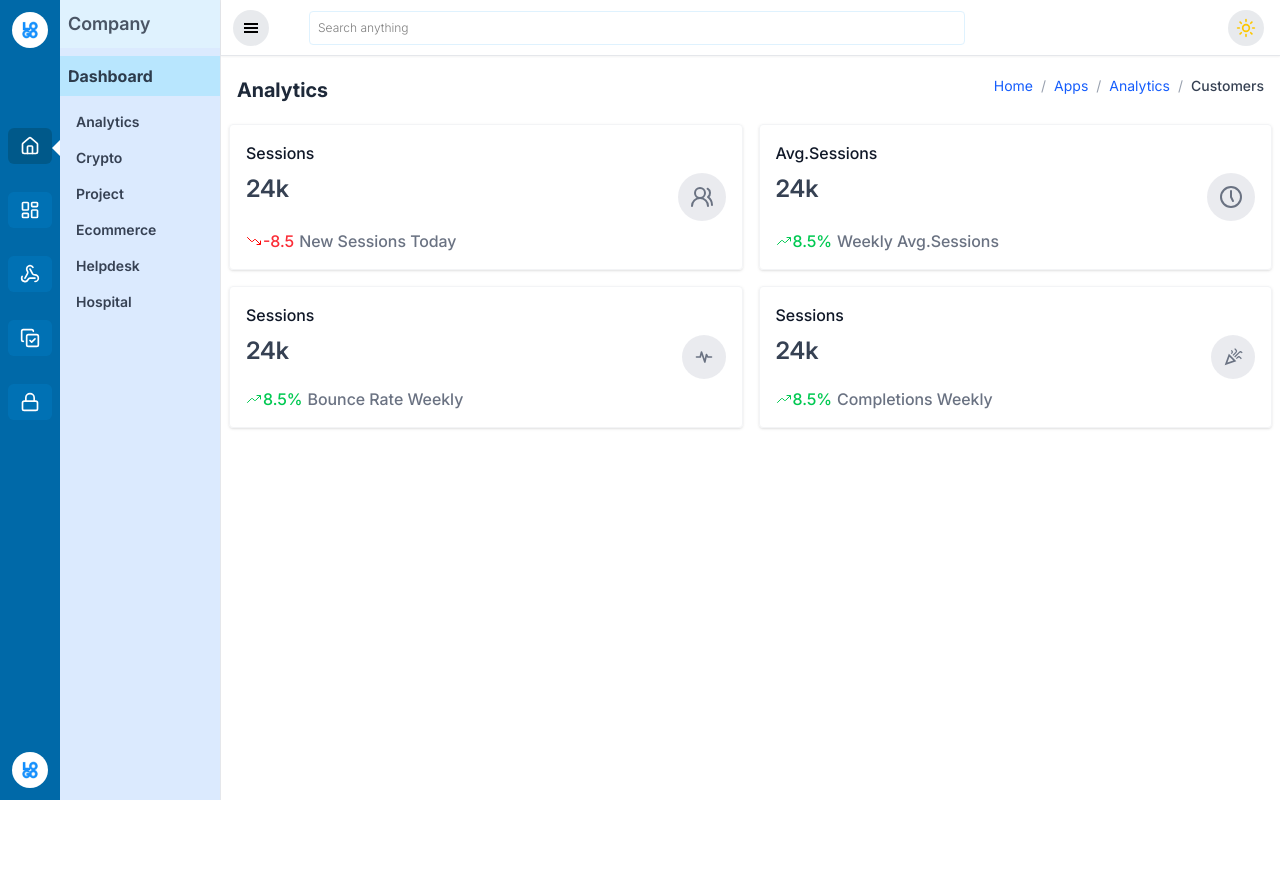
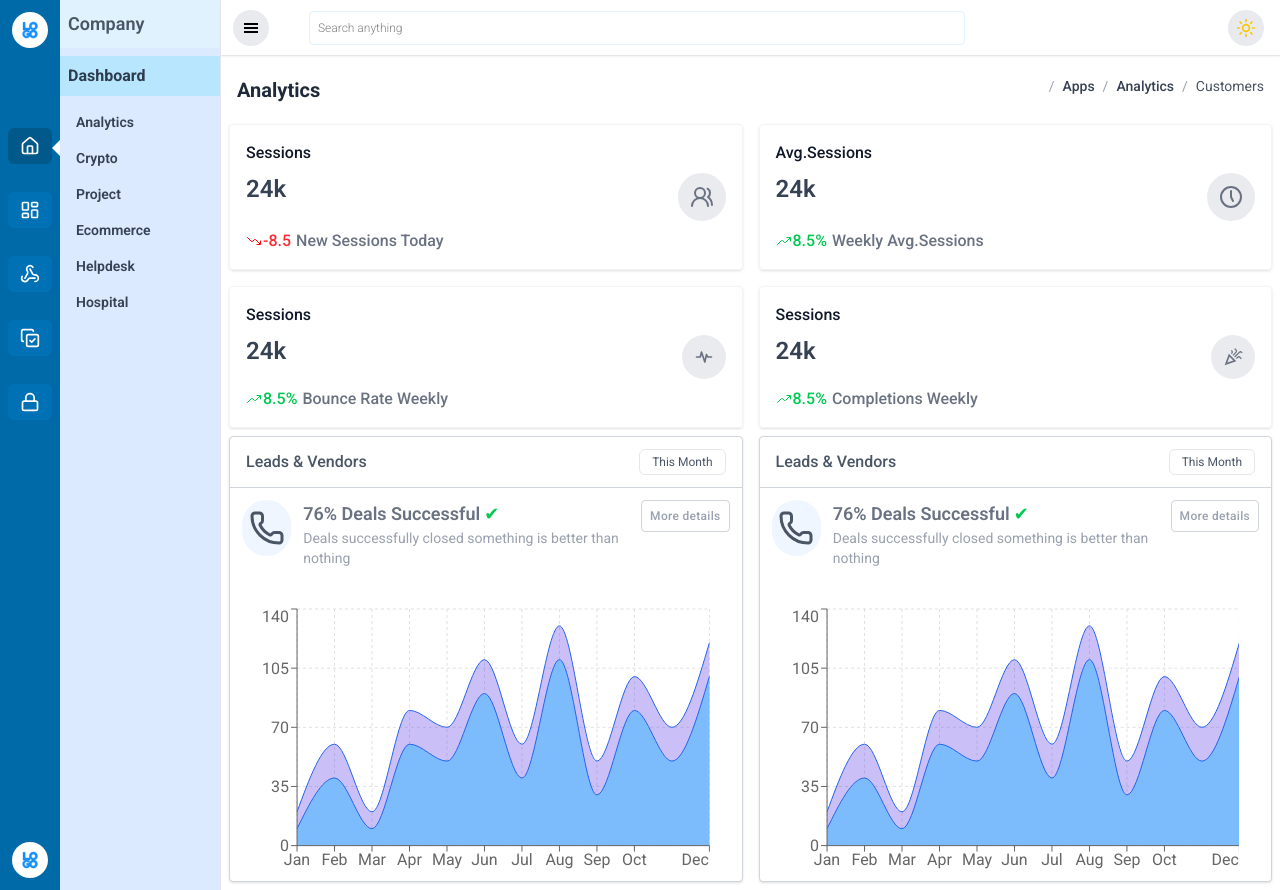
Before and after one commit to abhishekbhattarai0/crm, a React (Vite) app: page /apps/analytics/customers in a window 1280 px wide. Before the commit the page ends 800 px from the top, so only its background shows below. Built offline with nearby package versions, Linux system fonts and the light colour scheme.

Commit message:
add widget container and multiline chart

```diff
--- a/src/components/ui/BreadCrums.tsx
+++ b/src/components/ui/BreadCrums.tsx
@@ -11,26 +11,26 @@ const Breadcrumbs = () => {
         <nav className="mb-4" aria-label="Breadcrumb">
             <ol className="flex flex-wrap items-center text-sm text-gray-500">
                 {/* Home */}
-                <li>
+                {/* <li>
                     <Link
                         to="/"
                         className="text-blue-600 hover:text-blue-800 transition-colors"
                     >
                         Home
                     </Link>
-                </li>
+                </li> */}
 
                 {pathnames.map((value, index) => {
                     const to = "/" + pathnames.slice(0, index + 1).join("/");
                     const isLast = index === pathnames.length - 1;
 
                     return (
-                        <li key={to} className="flex items-center">
+                        <li key={to} className="flex items-center ">
                             {/* Separator */}
 
                             {isLast ? (<>
                                 <span className="mx-2 text-gray-400">/</span>
-                                <span className="font-medium text-gray-700 capitalize">
+                                <span className=" text-gray-600 capitalize">
                                     {decodeURIComponent(value)}
                                 </span>
                             </>
@@ -39,7 +39,7 @@ const Breadcrumbs = () => {
                                     <span className="mx-2 text-gray-400">/</span>
                                     <Link
                                         to={to}
-                                        className="text-blue-600 hover:text-blue-800 capitalize transition-colors"
+                                        className="text-gray-700 hover:text-blue-800 capitalize transition-colors font-medium"
                                     >
                                         {decodeURIComponent(value)}
                                     </Link>
--- /dev/null
+++ b/src/container/DashboardWidgetContainer.tsx
@@ -0,0 +1,68 @@
+import Button from '@/components/ui/Button';
+import { Phone } from 'lucide-react';
+import React from 'react'
+
+const DashboardWidgetContainer = ({
+    title = "Leads & Vendors",
+    period = "This Month",
+    successRate = "76%",
+    description = "Deals successfully closed something is better than nothing",
+    actionText = "More details",
+    children, // chart goes here
+}: {
+    title?: string;
+    period?: string;
+    successRate?: string;
+    description?: string;
+    actionText?: string;
+    children?: React.ReactNode
+}) => {
+    return (
+        <div className="rounded border border-gray-300 bg-white  shadow-sm w-full">
+            {/* Header */}
+            <div className=" flex items-center justify-between border-b border-gray-300 py-3 px-4 ">
+                <h3 className=" font-medium text-gray-600">
+                    {title}
+                </h3>
+
+                <button className="rounded-md border border-gray-200 px-3 py-1 text-xs text-gray-600 hover:bg-gray-50">
+                    {period}
+                </button>
+            </div>
+
+            {/* Summary */}
+            <div className="mb-6 flex p-3 justify-between  sm:flex-row flex-col gap-4   ">
+                <div className="flex  gap-3  ">
+                    <div className="flex size-14 items-center justify-center rounded-full bg-blue-50 text-gray-600 ">
+                        <Phone size={36} />
+                    </div>
+
+                    <div>
+                        <div className="text-lg font-semibold text-gray-500 ">
+                            {successRate} Deals Successful
+                            <span className="ml-1 text-green-500 ">✔</span>
+
+                        </div>
+                        <p className="text-sm text-gray-400 flex">
+                            {description}
+                        </p>
+                    </div>
+                </div>
+                <div className=' flex sm:justify-end mt-4 sm:mt-0 h-8'>
+                    <Button className="bg-white text-gray-400 border border-gray-300 py-1 px-2 rounded text-xs hover:text-white hover:bg-sky-600 transition-all duration-300 active:bg-sky-700 truncate ">
+                        {actionText}
+                    </Button>
+                </div>
+
+            </div>
+
+            {/* Chart Area */}
+            <div className='h-full w-full'>
+                {children}
+            </div>
+        </div>
+    );
+};
+
+
+export default DashboardWidgetContainer
--- a/src/feathures/dashboard/analytics/Analytics.tsx
+++ b/src/feathures/dashboard/analytics/Analytics.tsx
@@ -1,6 +1,8 @@
 import Breadcrumbs from '@/components/ui/BreadCrums';
 import InfoCard from '../components/InfoCard'
 import { analayticsCardInfo } from '@/utils/constants';
+import DashboardWidgetContainer from '@/container/DashboardWidgetContainer';
+import MultiLineChart from '../components/Chart';
 
 
 
@@ -9,7 +11,7 @@ const Analytics = () => {
         <div className='mt-2'>
             <div className='flex justify-between px-4 py-3 '>
                 <h1 className='text-xl font-bold text-gray-800'>Analytics</h1>
-                <div> <Breadcrumbs/></div>
+                <div> <Breadcrumbs /></div>
 
             </div>
 
@@ -19,6 +21,25 @@ const Analytics = () => {
                     <InfoCard {...item} key={idx} />
                 ))}
             </div>
+
+            {/* leads and vendor card */}
+            <div className='sm:flex  '>
+                <div className='m-2 w-full'>
+                    <DashboardWidgetContainer >
+                        <div className='sm:px-8 px-1'>
+                            <MultiLineChart />
+                        </div>
+                    </DashboardWidgetContainer>
+                </div>
+
+                <div className='m-2 w-full'>
+                    <DashboardWidgetContainer >
+                        <div className='px-8'>
+                            <MultiLineChart />
+                        </div>
+                    </DashboardWidgetContainer>
+                </div>
+            </div>
         </div>
     )
 }
--- a/src/feathures/dashboard/components/Chart.tsx
+++ b/src/feathures/dashboard/components/Chart.tsx
@@ -1,56 +1,73 @@
-import { LineChart, Line, XAxis, YAxis, CartesianGrid, Tooltip, Legend } from 'recharts';
+import { XAxis, YAxis, CartesianGrid, Tooltip, Area, AreaChart } from 'recharts';
 
 // #region Sample data
+// const data = [
+//   {
+//     name: 'Page A',
+//     uv: 4000,
+//     pv: 2400,
+//     amt: 2400,
+//   },
+//   {
+//     name: 'Page B',
+//     uv: 3000,
+//     pv: 1398,
+//     amt: 2210,
+//   },
+//   {
+//     name: 'Page C',
+//     uv: 2000,
+//     pv: 9800,
+//     amt: 2290,
+//   },
+//   {
+//     name: 'Page D',
+//     uv: 2780,
+//     pv: 3908,
+//     amt: 2000,
+//   },
+//   {
+//     name: 'Page E',
+//     uv: 1890,
+//     pv: 4800,
+//     amt: 2181,
+//   },
+//   {
+//     name: 'Page F',
+//     uv: 2390,
+//     pv: 3800,
+//     amt: 2500,
+//   },
+//   {
+//     name: 'Page G',
+//     uv: 3490,
+//     pv: 4300,
+//     amt: 2100,
+//   },
+// ];
+
+
 const data = [
-  {
-    name: 'Page A',
-    uv: 4000,
-    pv: 2400,
-    amt: 2400,
-  },
-  {
-    name: 'Page B',
-    uv: 3000,
-    pv: 1398,
-    amt: 2210,
-  },
-  {
-    name: 'Page C',
-    uv: 2000,
-    pv: 9800,
-    amt: 2290,
-  },
-  {
-    name: 'Page D',
-    uv: 2780,
-    pv: 3908,
-    amt: 2000,
-  },
-  {
-    name: 'Page E',
-    uv: 1890,
-    pv: 4800,
-    amt: 2181,
-  },
-  {
-    name: 'Page F',
-    uv: 2390,
-    pv: 3800,
-    amt: 2500,
-  },
-  {
-    name: 'Page G',
-    uv: 3490,
-    pv: 4300,
-    amt: 2100,
-  },
+  { month: "Jan", newVisits: 20, uniqueVisits: 10 },
+  { month: "Feb", newVisits: 60, uniqueVisits: 40 },
+  { month: "Mar", newVisits: 20, uniqueVisits: 10 },
+  { month: "Apr", newVisits: 80, uniqueVisits: 60 },
+  { month: "May", newVisits: 70, uniqueVisits: 50 },
+  { month: "Jun", newVisits: 110, uniqueVisits: 90 },
+  { month: "Jul", newVisits: 60, uniqueVisits: 40 },
+  { month: "Aug", newVisits: 130, uniqueVisits: 110 },
+  { month: "Sep", newVisits: 50, uniqueVisits: 30 },
+  { month: "Oct", newVisits: 100, uniqueVisits: 80 },
+  { month: "Nov", newVisits: 70, uniqueVisits: 50 },
+  { month: "Dec", newVisits: 120, uniqueVisits: 100 }
 ];
+
 // #endregion
 
-export default function TinyChart() {
+export default function MultiLineChart() {
   return (
-    <LineChart
-      style={{ width: '100%', maxWidth: '700px', height: '100%', maxHeight: '70vh', aspectRatio: 1.618 }}
+    <AreaChart
+      style={{ width: '100%', aspectRatio: 1.618, zIndex: -0, }}
       responsive
       data={data}
       margin={{
@@ -60,13 +77,27 @@ export default function TinyChart() {
         bottom: 5,
       }}
     >
-      <CartesianGrid strokeDasharray="3 3" />
-      <XAxis dataKey="name" />
+      <CartesianGrid strokeOpacity='0.6' strokeDasharray="3 3" />
+      <XAxis dataKey="month" />
       <YAxis width="auto" />
       <Tooltip />
-      <Legend />
-      <Line type="monotone" dataKey="pv" stroke="#8884d8" activeDot={{ r: 8 }} />
-      <Line type="monotone" dataKey="uv" stroke="#82ca9d" />
-    </LineChart>
+      {/* <Legend /> */}
+      <Area
+        type="monotone"
+        dataKey="newVisits"
+        stroke="#2563eb"
+        fill="#5130e3"
+        fillOpacity={0.3}
+      />
+      <Area
+        type="monotone"
+        dataKey="uniqueVisits"
+        stroke="#2563eb"
+        fill="#7cbcfc"
+        fillOpacity={1}
+      />
+      {/* <Line type="monotone" dataKey="newVisits" stroke="#8884d8" activeDot={{ r: 8 }} />
+      <Line type="monotone" dataKey="uniqueVisits" stroke="#82ca9d" /> */}
+    </AreaChart>
   );
 }
--- a/src/index.css
+++ b/src/index.css
@@ -17,7 +17,7 @@
 @import "tailwindcss";
 :root {
   /* font-family: system-ui, Avenir, Helvetica, Arial, sans-serif; */
-  font-family:  Inter, Roboto, system-ui, -apple-system, BlinkMacSystemFont, 'Segoe UI', Roboto, Oxygen, Ubuntu, Cantarell, 'Open Sans', 'Helvetica Neue', sans-serif ;
+  font-family:  Roboto, Inter,  system-ui, -apple-system, BlinkMacSystemFont, 'Segoe UI', Roboto, Oxygen, Ubuntu, Cantarell, 'Open Sans', 'Helvetica Neue', sans-serif ;
   line-height: 1.5;
   font-weight: 100 200 300 400 500 600 700 800 900;
 
```
